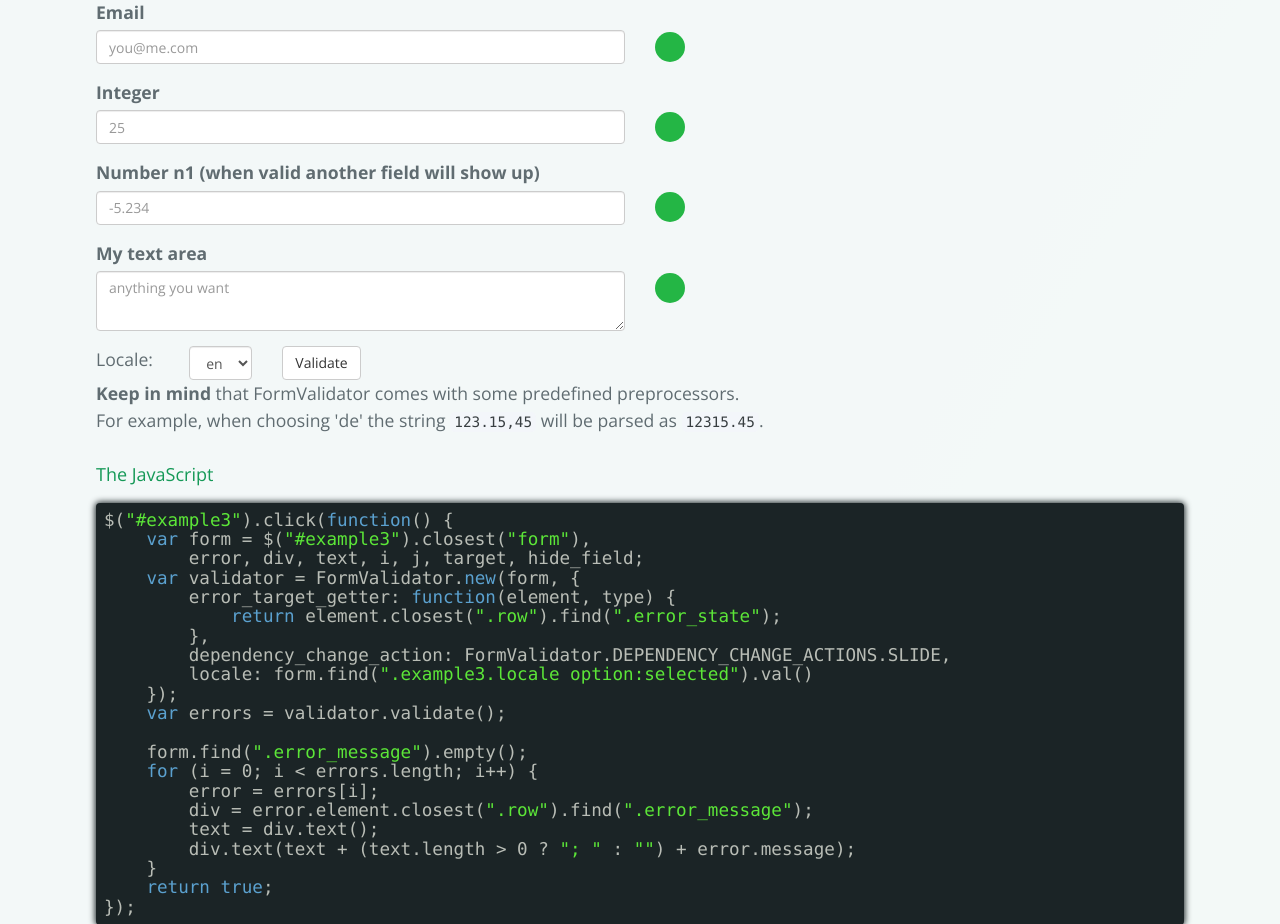
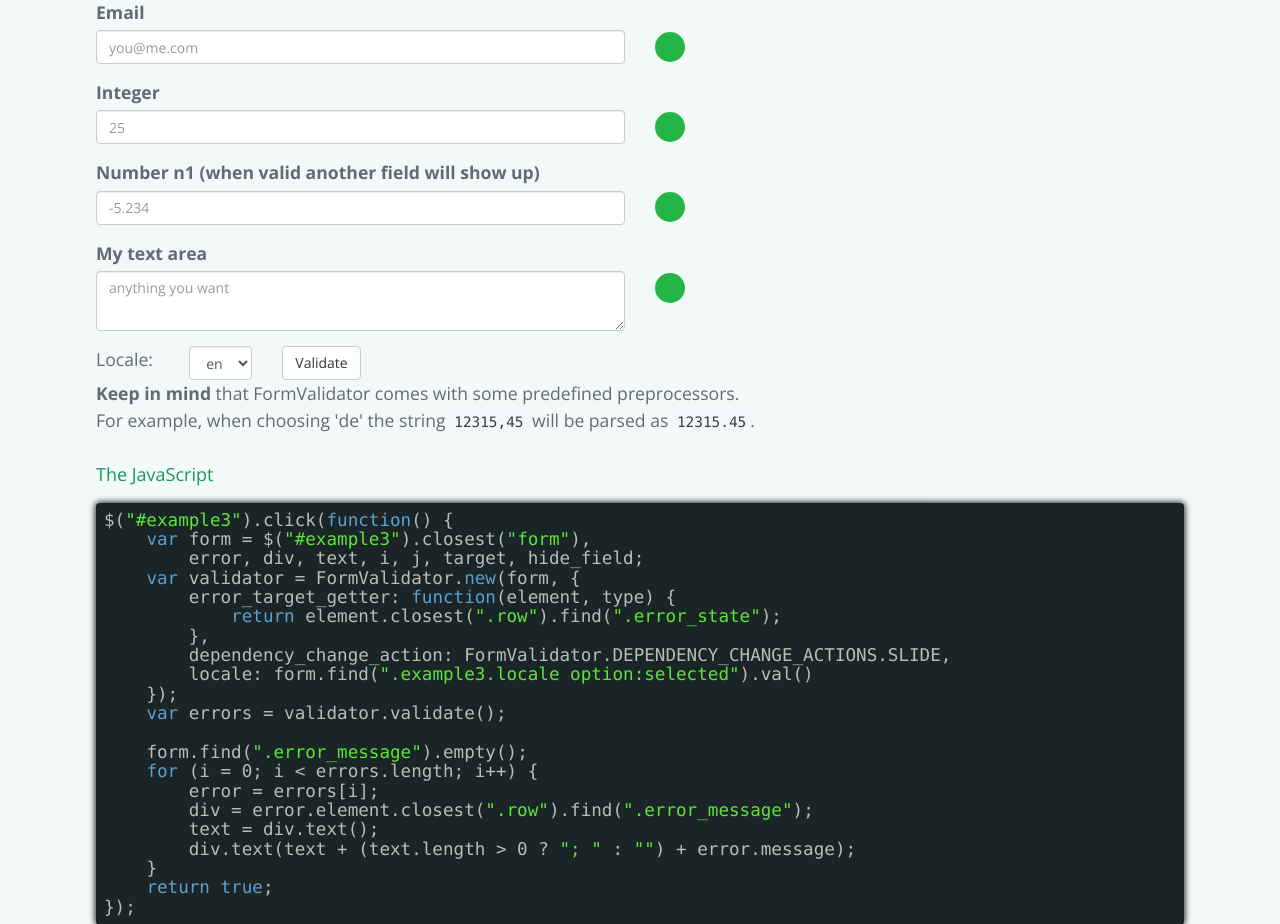
Before and after one commit to jneuendorf/FormValidator, a PHP site: page / in a window 1280 px wide, after a click on "Demos". Shown: the part 3656-4580 px from the top of the page. Run offline with PHP 8.4, Linux system fonts and the light colour scheme.

Commit message:
fixed #1 (mistake in docs concerning default preprocessors)

```diff
--- a/demos.php
+++ b/demos.php
@@ -243,7 +243,7 @@
             <div class="row">
                 <div class="col-xs-12">
                     <strong>Keep in mind</strong> that FormValidator comes with some predefined preprocessors.<br />
-                    For example, when choosing 'de' the string <code>123.15,45</code> will be parsed as <code>12315.45</code>.
+                    For example, when choosing 'de' the string <code>12315,45</code> will be parsed as <code>12315.45</code>.
                 </div>
             </div>
         </form>
--- a/index.html
+++ b/index.html
@@ -420,7 +420,7 @@
             <div class="row">
                 <div class="col-xs-12">
                     <strong>Keep in mind</strong> that FormValidator comes with some predefined preprocessors.<br />
-                    For example, when choosing 'de' the string <code>123.15,45</code> will be parsed as <code>12315.45</code>.
+                    For example, when choosing 'de' the string <code>12315,45</code> will be parsed as <code>12315.45</code>.
                 </div>
             </div>
         </form>
```
